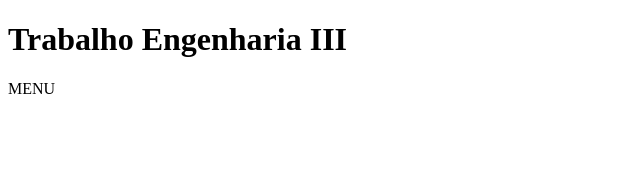
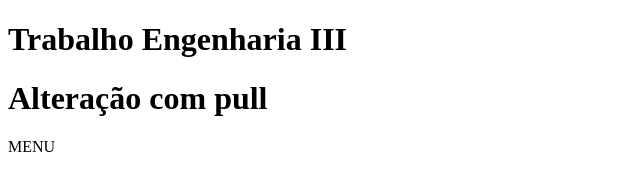
Before and after one commit to AlexandreCruz76/Engenharia-de-Software-III, a plain HTML site: page index.html in a window 1280 px wide. Shown: the whole page, without its empty margins (0-640 px from the left). Drawn offline with Linux system fonts and the light colour scheme.

Commit message:
commit feito pelo par

```diff
--- a/index.html
+++ b/index.html
@@ -7,6 +7,7 @@
 
 
 <h1>Trabalho Engenharia III</h1>
+<h1>Alteração com pull</h1>
 
 <p>MENU</p>
 
```
